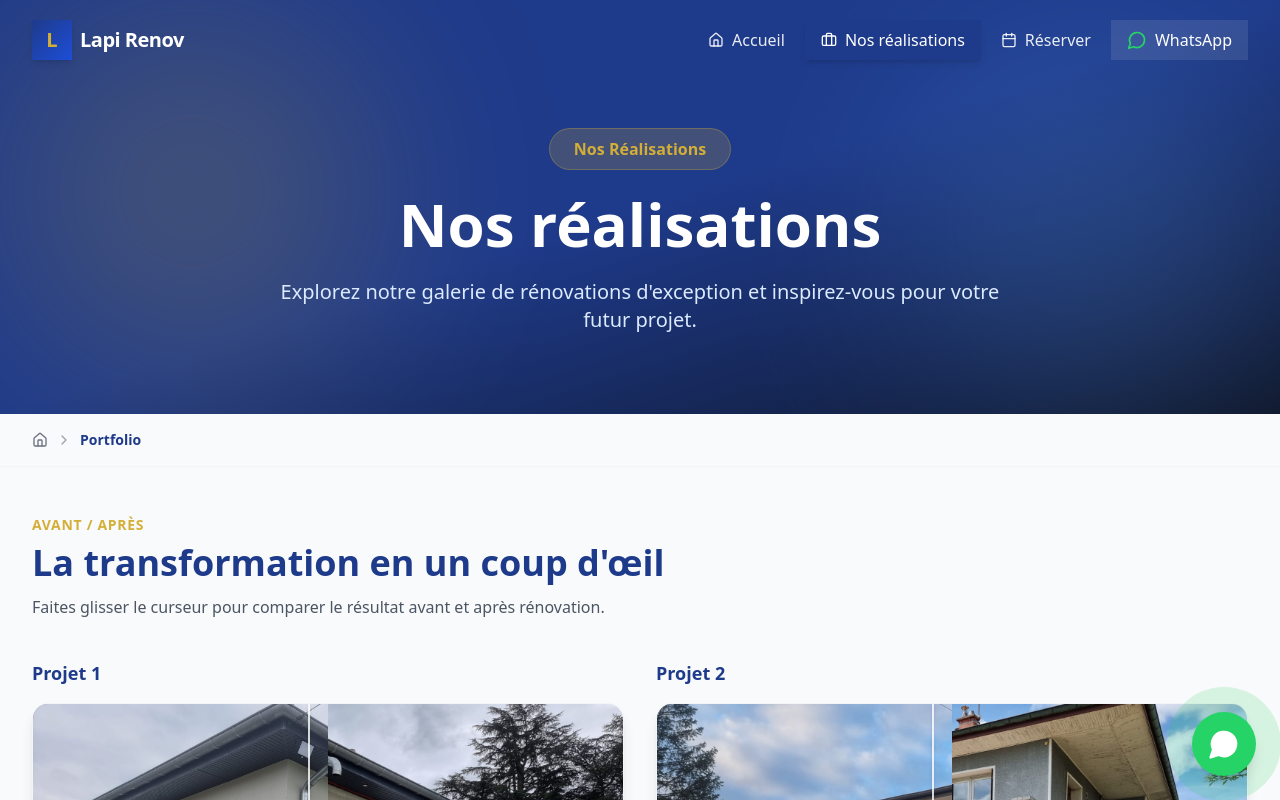
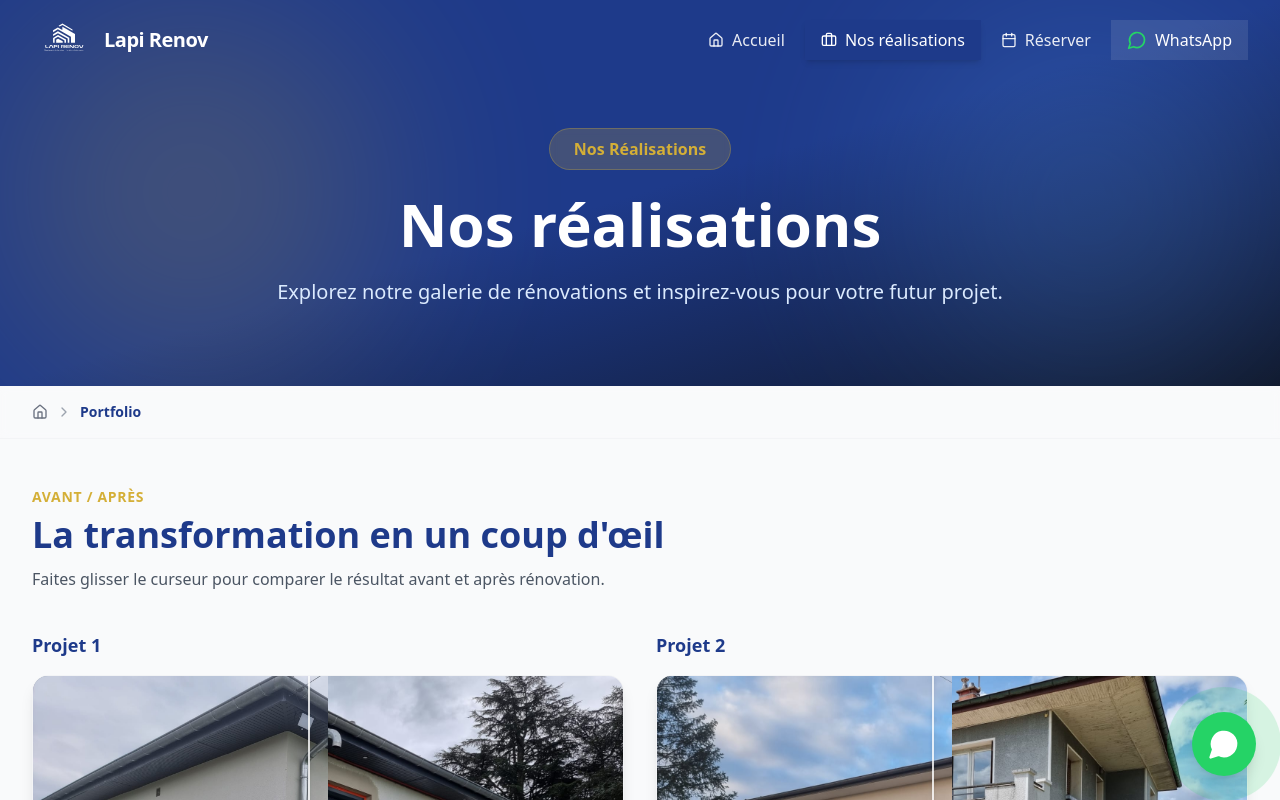
Before and after one commit to nikolianb/lapirenov.com, a React (Vite) app: page /portfolio in a window 1280 px wide. Shown: the top 800 px of the page. Built offline with nearby package versions, Linux system fonts and the light colour scheme.

Commit message:
most of changes

```diff
--- a/src/components/CTABanner.jsx
+++ b/src/components/CTABanner.jsx
@@ -27,11 +27,9 @@ const CTABanner = ({ secondary = false }) => {
             <Sparkles className="w-6 h-6 text-[#d4af37]" />
           </div>
 
-          <h2 className="text-4xl md:text-5xl font-bold text-white mb-6 leading-tight">
-            Prêt à Transformer <span className="text-[#d4af37]">Votre Espace?</span>
-          </h2>
 
-          <p className="text-xl text-blue-100 mb-10 max-w-2xl mx-auto">
+
+          <p className="text-2xl text-blue-100 mb-10 max-w-2xl mx-auto">
             Contactez-nous dès aujourd'hui pour discuter de votre projet de rénovation et obtenir un devis personnalisé.
           </p>
 
--- a/src/components/Footer.jsx
+++ b/src/components/Footer.jsx
@@ -109,15 +109,19 @@ function Footer() {
             </div>
             <div className="pt-4">
               <p className="text-sm text-blue-200">
-                Raison sociale: LAPI RENOV<br />
-                SIREN: 995 099 702<br />
-                SIRET: 995 099 702 00012<br />
-                TVA: FR55 995099702<br />
-                RCS Bourg-en-Bresse<br />
-                Code NAF/APE: 4329A<br />
-                Forme juridique: EURL<br />
-                Immatriculation: 01/01/2026<br />
-                Commune: Saint-Denis-les-Bourg (Ain)
+                RAVALEMENT DE FA&Ccedil;ADE<br />
+                Enduits<br />
+                Fissures<br />
+                Joints et sablage<br />
+                Nettoyage et traitement<br />
+                Peintures ext&eacute;rieures<br />
+                Ravalement<br />
+                R&eacute;novation Int&eacute;rieure<br />
+                <br />
+                FA&Ccedil;ADIER ENDUISEUR<br />
+                ISOLATION EXT&Eacute;RIEURE<br />
+                Isolation par l'ext&eacute;rieur<br />
+                Isolation Int&eacute;rieure<br />
               </p>
             </div>
           </div>
--- a/src/components/HeroImage.jsx
+++ b/src/components/HeroImage.jsx
@@ -75,8 +75,10 @@ const HeroImage = () => {
           variants={itemVariants}
           className="text-xl md:text-2xl text-blue-100 mb-10 max-w-2xl leading-relaxed drop-shadow-md"
         >
-          Expertise, raffinement et qualité supérieure pour vos projets de rénovation les plus ambitieux.
+          <span className="block">Ravalement de Façades</span>
+          <span className="block">Isolation Extérieure</span>
         </motion.p>
+
 
         <motion.div
           variants={itemVariants}
--- a/src/components/Navigation.jsx
+++ b/src/components/Navigation.jsx
@@ -2,6 +2,7 @@ import React, { useState, useEffect } from 'react';
 import { Link, useLocation } from 'react-router-dom';
 import { motion } from 'framer-motion';
 import { Home, Briefcase, Calendar, Menu, X, MessageCircle, Mail } from 'lucide-react';
+import logo from '@/images/logo/lapi_renov_traced.svg';
 
 function Navigation() {
   const [isScrolled, setIsScrolled] = useState(false);
@@ -51,8 +52,16 @@ function Navigation() {
         <div className="flex justify-between items-center h-20">
           {/* Logo */}
           <Link to="/" className="flex items-center space-x-2 group">
-            <div className="w-10 h-10 bg-gradient-to-br from-[#1e3a8a] to-blue-700 rounded-lg flex items-center justify-center transform group-hover:scale-110 transition-transform duration-300 shadow-md">
-              <span className="text-[#d4af37] font-bold text-xl">L</span>
+            <div
+              className={`w-16 h-16 rounded-lg flex items-center justify-center transform group-hover:scale-110 transition-transform duration-300 ${
+                isScrolled ? 'bg-gradient-to-br from-[#1e3a8a] to-blue-700 shadow-md' : ''
+              }`}
+            >
+              <img
+                src={logo}
+                alt="Lapi Renov"
+                className="w-14 h-14 object-contain"
+              />
             </div>
             <span className={`text-xl font-bold transition-colors duration-300 tracking-tight ${
               isScrolled ? 'text-[#1e3a8a]' : 'text-white'
--- a/src/components/WhyChooseUsSection.jsx
+++ b/src/components/WhyChooseUsSection.jsx
@@ -59,7 +59,7 @@ const WhyChooseUsSection = () => {
           transition={{ duration: 0.6 }}
         >
           <span className="text-[#d4af37] font-semibold tracking-wider uppercase text-sm">Pourquoi Nous Choisir</span>
-          <h2 className="text-3xl md:text-5xl font-bold mt-3 mb-6">L'Excellence Lapirenov</h2>
+          <h2 className="text-3xl md:text-5xl font-bold mt-3 mb-6">Lapi Renov</h2>
           <div className="w-24 h-1 bg-[#d4af37] mx-auto rounded-full" />
         </motion.div>
 
--- a/src/pages/Portfolio.jsx
+++ b/src/pages/Portfolio.jsx
@@ -132,7 +132,7 @@ function Portfolio() {
                 Nos réalisations
               </h1>
               <p className="text-xl text-blue-100 max-w-3xl mx-auto">
-                Explorez notre galerie de rénovations d'exception et inspirez-vous pour votre futur projet.
+                Explorez notre galerie de rénovations et inspirez-vous pour votre futur projet.
               </p>
             </motion.div>
           </div>
```
Also changed, not shown: src/images/logo/lapi_renov_traced.svg (added), src/images/logo/logo.png (added).
